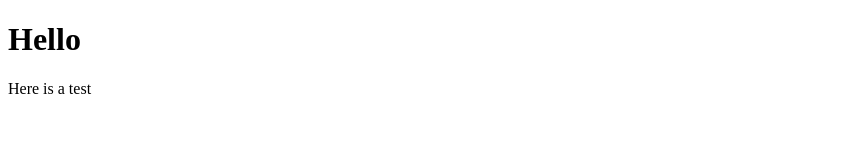
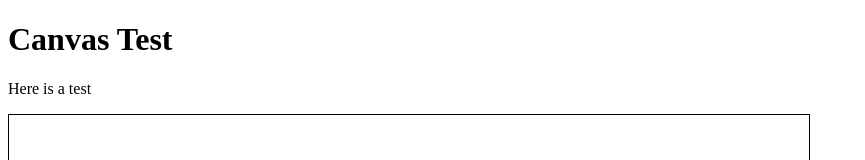
Before and after one commit to BennLockyer/BennLockyer.github.io, a plain HTML site: page index.html in a window 1280 px wide. Shown: the top 160 px of the page, without its empty margins (0-865 px from the left). Drawn offline with Linux system fonts and the light colour scheme.

Commit message:
Update index.html
Added canvas

```diff
--- a/index.html
+++ b/index.html
@@ -1,8 +1,10 @@
 <!DOCTYPE html>
 <html>
 <body>
-<h1>Hello</h1>
+<h1>Canvas Test</h1>
 <p>Here is a test</p>
+
+<canvas id="gardenCanvas" width="800" height="600" style="border:1px solid #000000;"></canvas>
 <script src="script.js"></script>
 </body>
 </html>
```
